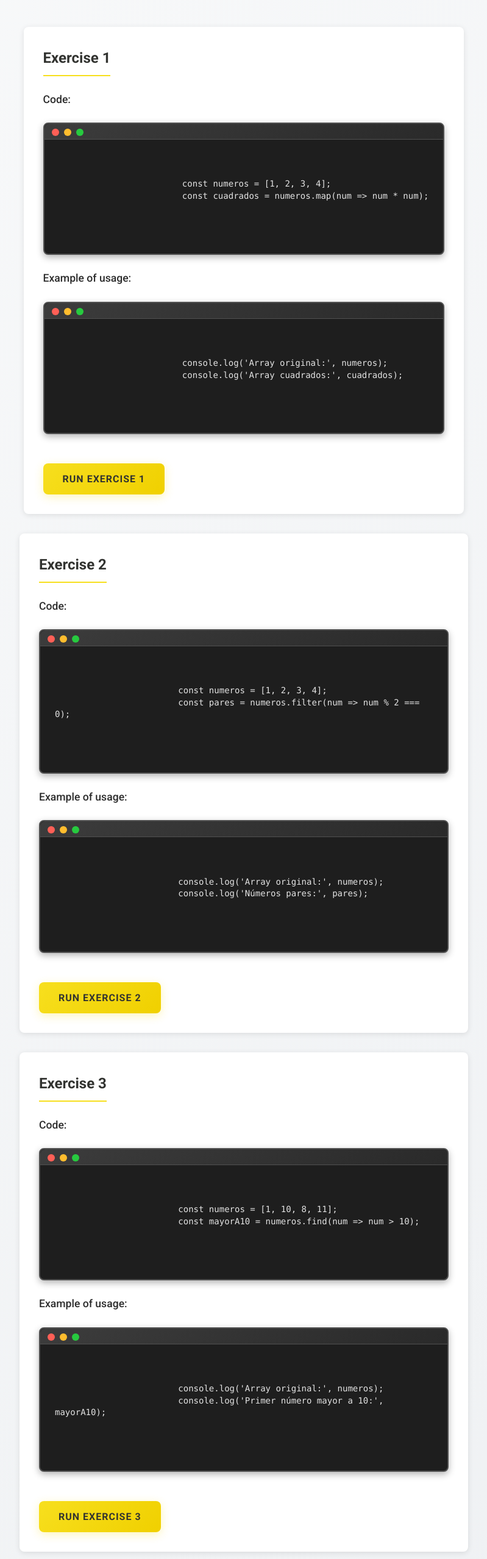
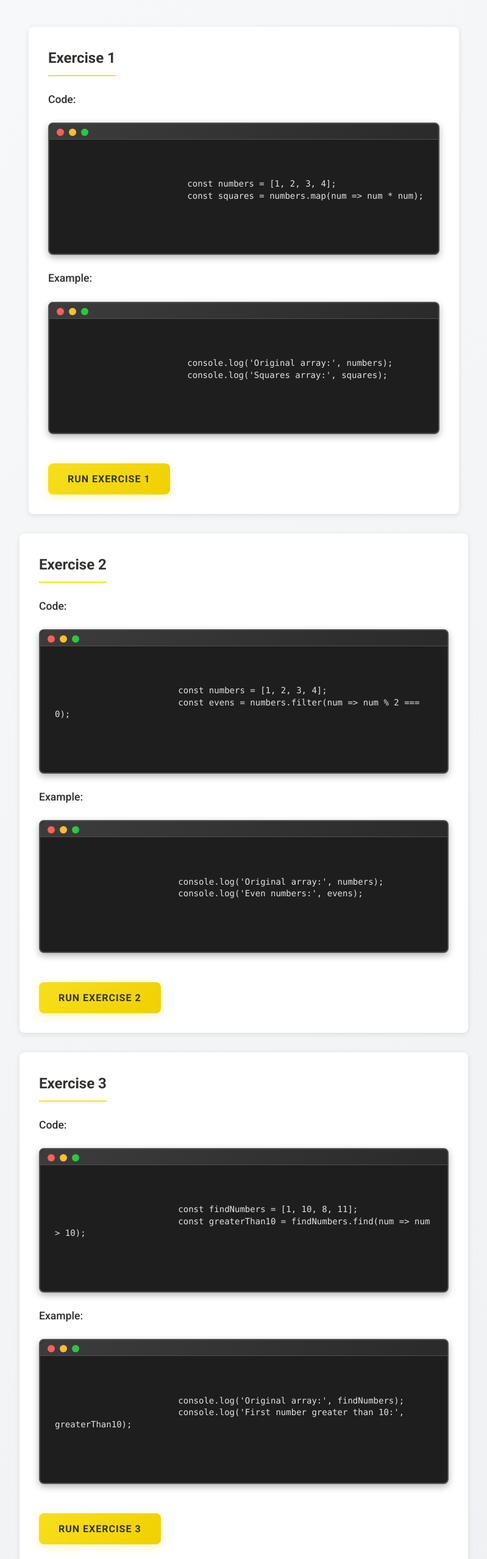
Before and after one commit to javierplopez/ita-sprint-2-javascript-basics, a plain HTML site: page 05-array-transformations/05-array-transformations.html in a window 1280 px wide. Shown: the part 240-2797 px from the top of the page at 61% size, without its empty margins (240-1039 px from the left). Drawn offline with Linux system fonts and the light colour scheme.

Commit message:
Refactor variable names and update console log messages for clarity in array transformation exercises

```diff
--- a/05-array-transformations/05-array-transformations.html
+++ b/05-array-transformations/05-array-transformations.html
@@ -25,17 +25,17 @@
                 <h3 id="function-section">Code:</h3>
                 <pre role="img" aria-label="JavaScript code showing map method usage">
                     <code class="javascript-code" tabindex="0">
-                        const numeros = [1, 2, 3, 4];
-                        const cuadrados = numeros.map(num => num * num);
+                        const numbers = [1, 2, 3, 4];
+                        const squares = numbers.map(num => num * num);
                     </code>
                 </pre>
             </section>
             <section aria-labelledby="usage-section">
-                <h3 id="usage-section">Example of usage:</h3>
+                <h3 id="usage-section">Example:</h3>
                 <pre role="img" aria-label="JavaScript code showing map method usage and console output">
                     <code class="javascript-code" tabindex="0">
-                        console.log('Array original:', numeros);
-                        console.log('Array cuadrados:', cuadrados);
+                        console.log('Original array:', numbers);
+                        console.log('Squares array:', squares);
                     </code>
                 </pre>
             </section>
@@ -54,17 +54,17 @@
                 <h3 id="function-section-2">Code:</h3>
                 <pre role="img" aria-label="JavaScript code showing filter method usage">
                     <code class="javascript-code" tabindex="0">
-                        const numeros = [1, 2, 3, 4];
-                        const pares = numeros.filter(num => num % 2 === 0);
+                        const numbers = [1, 2, 3, 4];
+                        const evens = numbers.filter(num => num % 2 === 0);
                     </code>
                 </pre>
             </section>
             <section aria-labelledby="usage-section-2">
-                <h3 id="usage-section-2">Example of usage:</h3>
+                <h3 id="usage-section-2">Example:</h3>
                 <pre role="img" aria-label="JavaScript code showing filter method usage and console output">
                     <code class="javascript-code" tabindex="0">
-                        console.log('Array original:', numeros);
-                        console.log('Números pares:', pares);
+                        console.log('Original array:', numbers);
+                        console.log('Even numbers:', evens);
                     </code>
                 </pre>
             </section>
@@ -83,17 +83,17 @@
                 <h3 id="function-section-3">Code:</h3>
                 <pre role="img" aria-label="JavaScript code showing find method usage">
                     <code class="javascript-code" tabindex="0">
-                        const numeros = [1, 10, 8, 11];
-                        const mayorA10 = numeros.find(num => num > 10);
+                        const findNumbers = [1, 10, 8, 11];
+                        const greaterThan10 = findNumbers.find(num => num > 10);
                     </code>
                 </pre>
             </section>
             <section aria-labelledby="usage-section-3">
-                <h3 id="usage-section-3">Example of usage:</h3>
+                <h3 id="usage-section-3">Example:</h3>
                 <pre role="img" aria-label="JavaScript code showing find method usage and console output">
                     <code class="javascript-code" tabindex="0">
-                        console.log('Array original:', numeros);
-                        console.log('Primer número mayor a 10:', mayorA10);
+                        console.log('Original array:', findNumbers);
+                        console.log('First number greater than 10:', greaterThan10);
                     </code>
                 </pre>
             </section>
@@ -112,17 +112,17 @@
                 <h3 id="function-section-4">Code:</h3>
                 <pre role="img" aria-label="JavaScript code showing reduce method usage">
                     <code class="javascript-code" tabindex="0">
-                        const numeros = [13, 7, 8, 21];
-                        const sumaTotal = numeros.reduce((acumulador, num) => acumulador + num, 0);
+                        const reduceNumbers = [13, 7, 8, 21];
+                        const totalSum = reduceNumbers.reduce((accumulator, num) => accumulator + num, 0);
                     </code>
                 </pre>
             </section>
             <section aria-labelledby="usage-section-4">
-                <h3 id="usage-section-4">Example of usage:</h3>
+                <h3 id="usage-section-4">Example:</h3>
                 <pre role="img" aria-label="JavaScript code showing reduce method usage and console output">
                     <code class="javascript-code" tabindex="0">
-                        console.log('Array original:', numeros);
-                        console.log('Suma total:', sumaTotal);
+                        console.log('Original array:', reduceNumbers);
+                        console.log('Total sum:', totalSum);
                     </code>
                 </pre>
             </section>
@@ -141,17 +141,17 @@
                 <h3 id="function-section-5">Code:</h3>
                 <pre role="img" aria-label="JavaScript code showing chained array methods usage">
                     <code class="javascript-code" tabindex="0">
-                        const numeros = [1, 3, 7, 10, 15, 17, 11, 5, 8, 12, 9];
-                        const resultado = numeros.filter(num => num >= 10).map(num => num * 2).reduce((acc, num) => acc + num, 0);
+                        const combinedNumbers = [1, 3, 7, 10, 15, 17, 11, 5, 8, 12, 9];
+                        const result = combinedNumbers.filter(num => num >= 10).map(num => num * 2).reduce((acc, num) => acc + num, 0);
                     </code>
                 </pre>
             </section>
             <section aria-labelledby="usage-section-5">
-                <h3 id="usage-section-5">Example of usage:</h3>
+                <h3 id="usage-section-5">Example:</h3>
                 <pre role="img" aria-label="JavaScript code showing chained array methods usage and console output">
                     <code class="javascript-code" tabindex="0">
-                        console.log('Array original:', numeros);
-                        console.log('Resultado:', resultado);
+                        console.log('Original array:', combinedNumbers);
+                        console.log('Result:', result);
                     </code>
                 </pre>
             </section>
@@ -170,19 +170,19 @@
                 <h3 id="function-section-6">Code:</h3>
                 <pre role="img" aria-label="JavaScript code showing every and some methods usage">
                     <code class="javascript-code" tabindex="0">
-                        const numeros = [11, 12, 13, 14];
-                        const todosmayor10 = numeros.every(num => num > 10);
-                        const algunomayor10 = numeros.some(num => num > 10);
+                        const everyNumbers = [11, 12, 13, 14];
+                        const allGreaterThan10 = everyNumbers.every(num => num > 10);
+                        const someGreaterThan10 = everyNumbers.some(num => num > 10);
                     </code>
                 </pre>
             </section>
             <section aria-labelledby="usage-section-6">
-                <h3 id="usage-section-6">Example of usage:</h3>
+                <h3 id="usage-section-6">Example:</h3>
                 <pre role="img" aria-label="JavaScript code showing every and some methods usage and console output">
                     <code class="javascript-code" tabindex="0">
-                        console.log('Array original:', numeros);
-                        console.log('Todos mayores que 10:', todosmayor10);
-                        console.log('Algunos mayores que 10:', algunomayor10);
+                        console.log('Original array:', everyNumbers);
+                        console.log('All greater than 10:', allGreaterThan10);
+                        console.log('Some greater than 10:', someGreaterThan10);
                     </code>
                 </pre>
             </section>
@@ -195,7 +195,6 @@
             </button>
         </article>
 
-
     </main>
     <script src="05-array-transformations.js"></script>
 </body>
--- a/05-array-transformations/05-array-transformations.js
+++ b/05-array-transformations/05-array-transformations.js
@@ -1,79 +1,79 @@
 // Exercise 1
-const numeros = [1, 2, 3, 4];
-// Usando map para crear array con cuadrados
-const cuadrados = numeros.map(num => num * num);
+const numbers = [1, 2, 3, 4];
+// Using map to create array with squares
+const squares = numbers.map(num => num * num);
 
 // HTML part to test
 const exercise1Test = document.getElementById('run-exercise-1-btn');
 exercise1Test.addEventListener('click', () => {
 
-    console.log('Array original:', numeros); // [1, 2, 3, 4]
-    console.log('Array cuadrados:', cuadrados); // [1, 4, 9, 16]
+    console.log('Original array:', numbers);
+    console.log('Squares array:', squares);
 });
 
 // Exercise 2
-// Usando filter para obtener solo números pares
-const pares = numeros.filter(num => num % 2 === 0);
+// Using filter to get only even numbers
+const evens = numbers.filter(num => num % 2 === 0);
 
 // HTML part to test
 const exercise2Test = document.getElementById('run-exercise-2-btn');
 exercise2Test.addEventListener('click', () => {
 
-    console.log('Array original:', numeros);
-    console.log('Números pares:', pares);
+    console.log('Original array:', numbers);
+    console.log('Even numbers:', evens);
 });
 
 // Exercise 3
-const numerosFind = [1, 10, 8, 11];
-// Usando find para encontrar el primer número mayor a 10
-const mayorA10 = numerosFind.find(num => num > 10);
+const findNumbers = [1, 10, 8, 11];
+// Using find to get the first number greater than 10
+const greaterThan10 = findNumbers.find(num => num > 10);
 
 // HTML part to test
 const exercise3Test = document.getElementById('run-exercise-3-btn');
 exercise3Test.addEventListener('click', () => {
 
-    console.log('Array original:', numerosFind);
-    console.log('Primer número mayor a 10:', mayorA10);
+    console.log('Original array:', findNumbers);
+    console.log('First number greater than 10:', greaterThan10);
 });
 
 // Exercise 4
-const numerosReduce = [13, 7, 8, 21];
-// Usando reduce para calcular la suma total
-const sumaTotal = numerosReduce.reduce((acumulador, num) => acumulador + num, 0);
+const reduceNumbers = [13, 7, 8, 21];
+// Using reduce to calculate the total sum
+const totalSum = reduceNumbers.reduce((accumulator, num) => accumulator + num, 0);
 
 // HTML part to test
 const exercise4Test = document.getElementById('run-exercise-4-btn');
 exercise4Test.addEventListener('click', () => {
 
-    console.log('Array original:', numerosReduce);
-    console.log('Suma total:', sumaTotal);
+    console.log('Original array:', reduceNumbers);
+    console.log('Total sum:', totalSum);
 });
 
 // Exercise 5
-const numerosCombinados = [1, 3, 7, 10, 15, 17, 11, 5, 8, 12, 9];
-// Función en una sola línea: filter + map + reduce
-const resultado = numerosCombinados.filter(num => num >= 10).map(num => num * 2).reduce((acc, num) => acc + num, 0);
+const combinedNumbers = [1, 3, 7, 10, 15, 17, 11, 5, 8, 12, 9];
+// One-line function: filter + map + reduce
+const result = combinedNumbers.filter(num => num >= 10).map(num => num * 2).reduce((acc, num) => acc + num, 0);
 
 // HTML part to test
 const exercise5Test = document.getElementById('run-exercise-5-btn');
 exercise5Test.addEventListener('click', () => {
 
-    console.log('Array original:', numerosCombinados);
-    console.log('Resultado:', resultado);
+    console.log('Original array:', combinedNumbers);
+    console.log('Result:', result);
 });
 
 // Exercise 6
-const numerosEvery = [11, 12, 13, 14];
-// Usando every para verificar si todos los elementos cumplen la condición
-const todosmayor10 = numerosEvery.every(num => num > 10);
-// Usando some para verificar si al menos uno cumple la condición
-const algunomayor10 = numerosEvery.some(num => num > 10);
+const everyNumbers = [11, 12, 13, 14];
+// Using every to check if all elements meet the condition
+const allGreaterThan10 = everyNumbers.every(num => num > 10);
+// Using some to check if at least one meets the condition
+const someGreaterThan10 = everyNumbers.some(num => num > 10);
 
 // HTML part to test
 const exercise6Test = document.getElementById('run-exercise-6-btn');
 exercise6Test.addEventListener('click', () => {
 
-    console.log('Array original:', numerosEvery);
-    console.log('Todos mayores que 10:', todosmayor10);
-    console.log('Algunos mayores que 10:', algunomayor10);
+    console.log('Original array:', everyNumbers);
+    console.log('All greater than 10:', allGreaterThan10);
+    console.log('Some greater than 10:', someGreaterThan10);
 });
```
